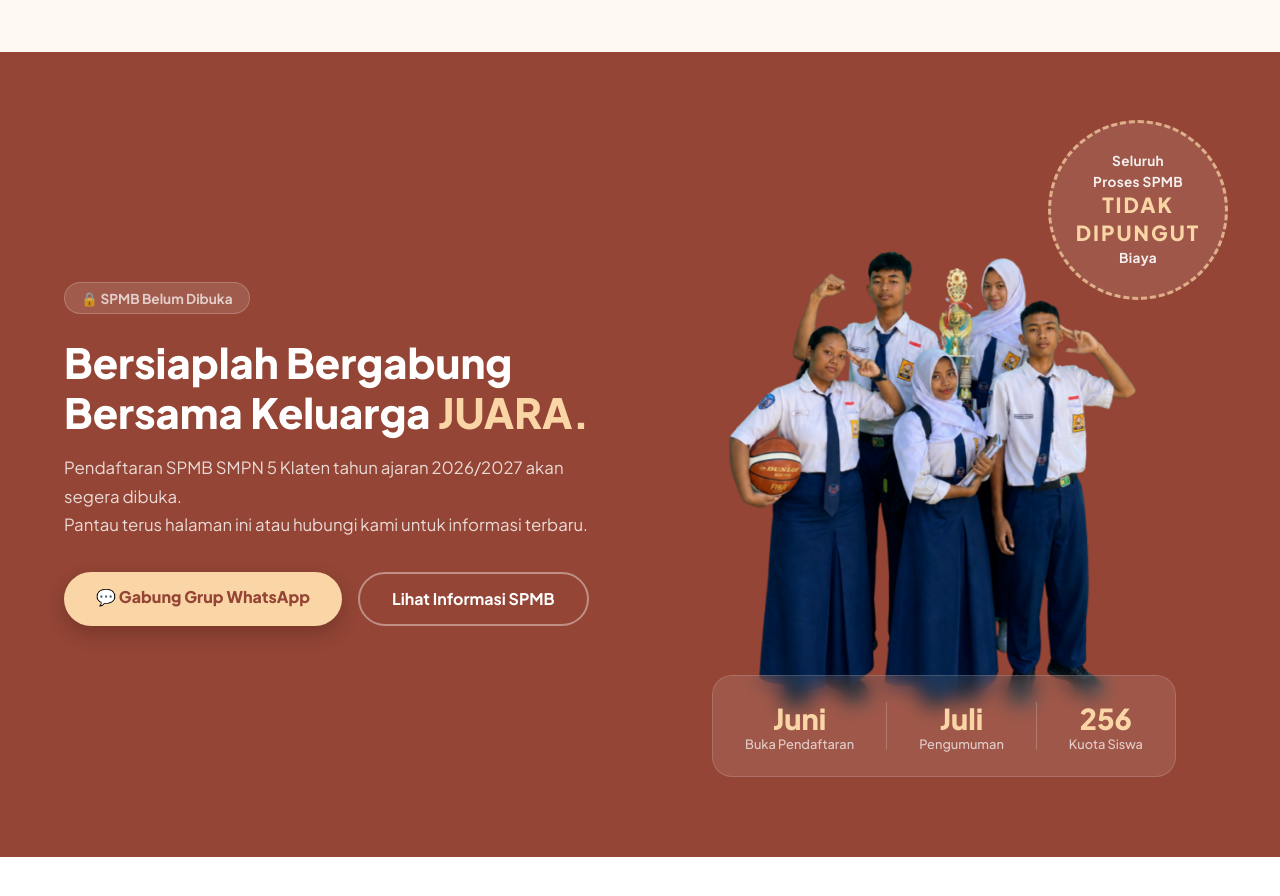
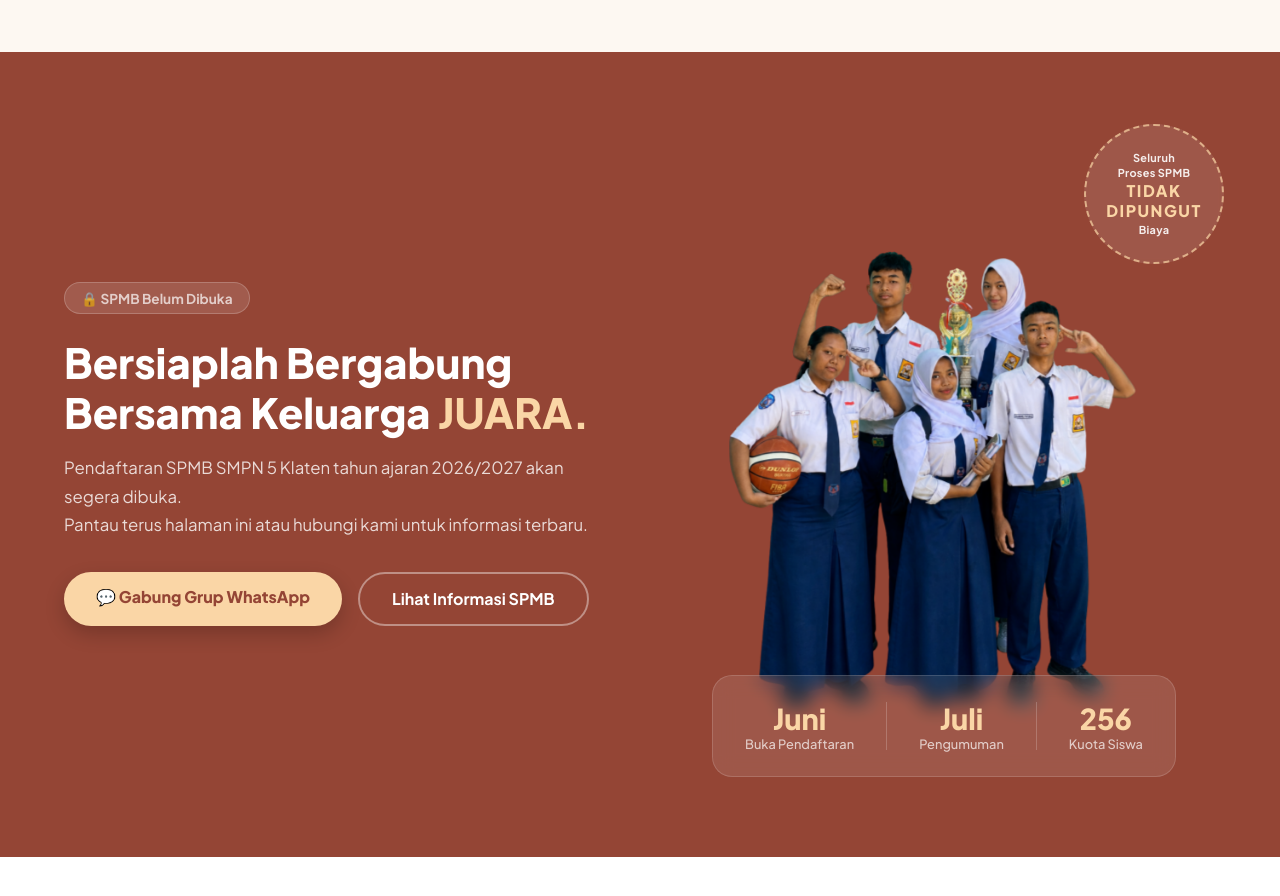
Before and after one commit to Santosa-Dev1507/website-smpn5-klaten, a Next.js app: page / in a window 1280 px wide. Shown: the part 6140-7036 px from the top of the page. Built offline with nearby package versions, Linux system fonts and the light colour scheme.

Commit message:
style: kecilkan lingkaran gratisStamp dan teks di desktop/mobile

```diff
--- a/app/page.module.css
+++ b/app/page.module.css
@@ -334,38 +334,38 @@
   gap: 1rem;
 }
 .gratisStamp {
-  width: 180px;
-  height: 180px;
+  width: 140px;
+  height: 140px;
   border-radius: 50%;
-  border: 3px dashed rgba(250,214,166,0.7);
+  border: 2px dashed rgba(250,214,166,0.7);
   background: rgba(255,255,255,0.10);
   backdrop-filter: blur(4px);
   display: flex;
   flex-direction: column;
   align-items: center;
   justify-content: center;
-  gap: 3px;
+  gap: 2px;
   position: absolute;
-  top: -12px;
-  right: -12px;
+  top: -8px;
+  right: -8px;
   z-index: 4;
-  padding: 1.25rem;
+  padding: 0.8rem;
   text-align: center;
 }
 .gratisStamp span {
   display: block;
-  font-size: 0.85rem;
+  font-size: 0.68rem;
   color: rgba(255,255,255,0.9);
   font-weight: 700;
   letter-spacing: 0.3px;
-  line-height: 1.3;
+  line-height: 1.25;
 }
 .gratisStampMain {
-  font-size: 1.3rem !important;
+  font-size: 1rem !important;
   font-weight: 900 !important;
   color: #FAD6A6 !important;
-  letter-spacing: 2px !important;
-  line-height: 1.2 !important;
+  letter-spacing: 1.5px !important;
+  line-height: 1.15 !important;
 }
 
 .ppdb { background: var(--primary); padding: 5rem 5%; overflow: hidden; }
@@ -530,7 +530,7 @@
   .instagramCtaText h2 { font-size: 1.5rem; }
 
   /* Shrink stamp on mobile to prevent overlapping faces */
-  .gratisStamp { width: 130px; height: 130px; padding: 0.8rem; top: -5px; right: -5px; }
-  .gratisStamp span { font-size: 0.65rem; }
-  .gratisStampMain { font-size: 1rem !important; letter-spacing: 1px !important; }
+  .gratisStamp { width: 105px; height: 105px; padding: 0.5rem; top: -5px; right: -5px; }
+  .gratisStamp span { font-size: 0.52rem; }
+  .gratisStampMain { font-size: 0.78rem !important; letter-spacing: 0.5px !important; }
 }
```
